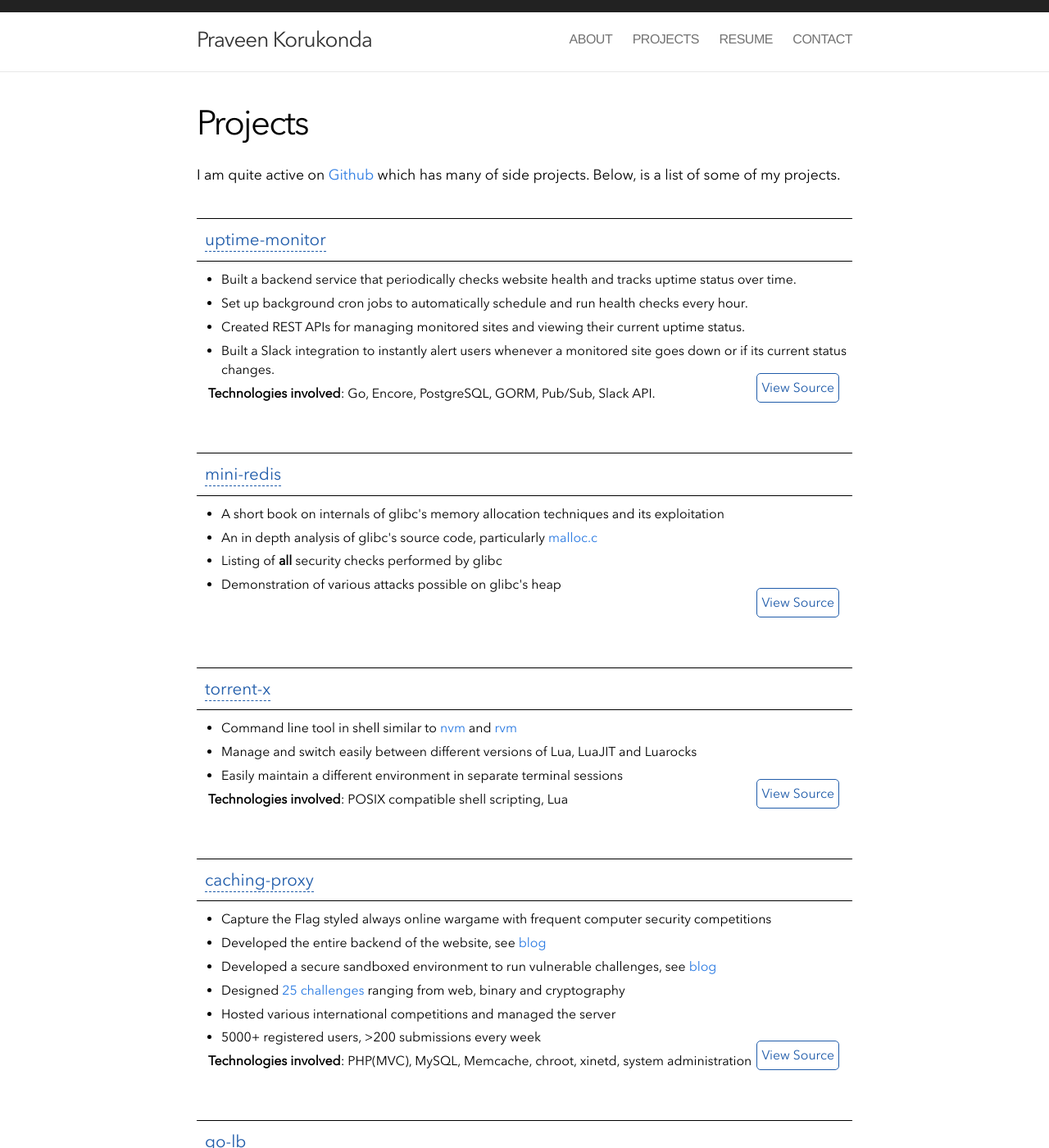
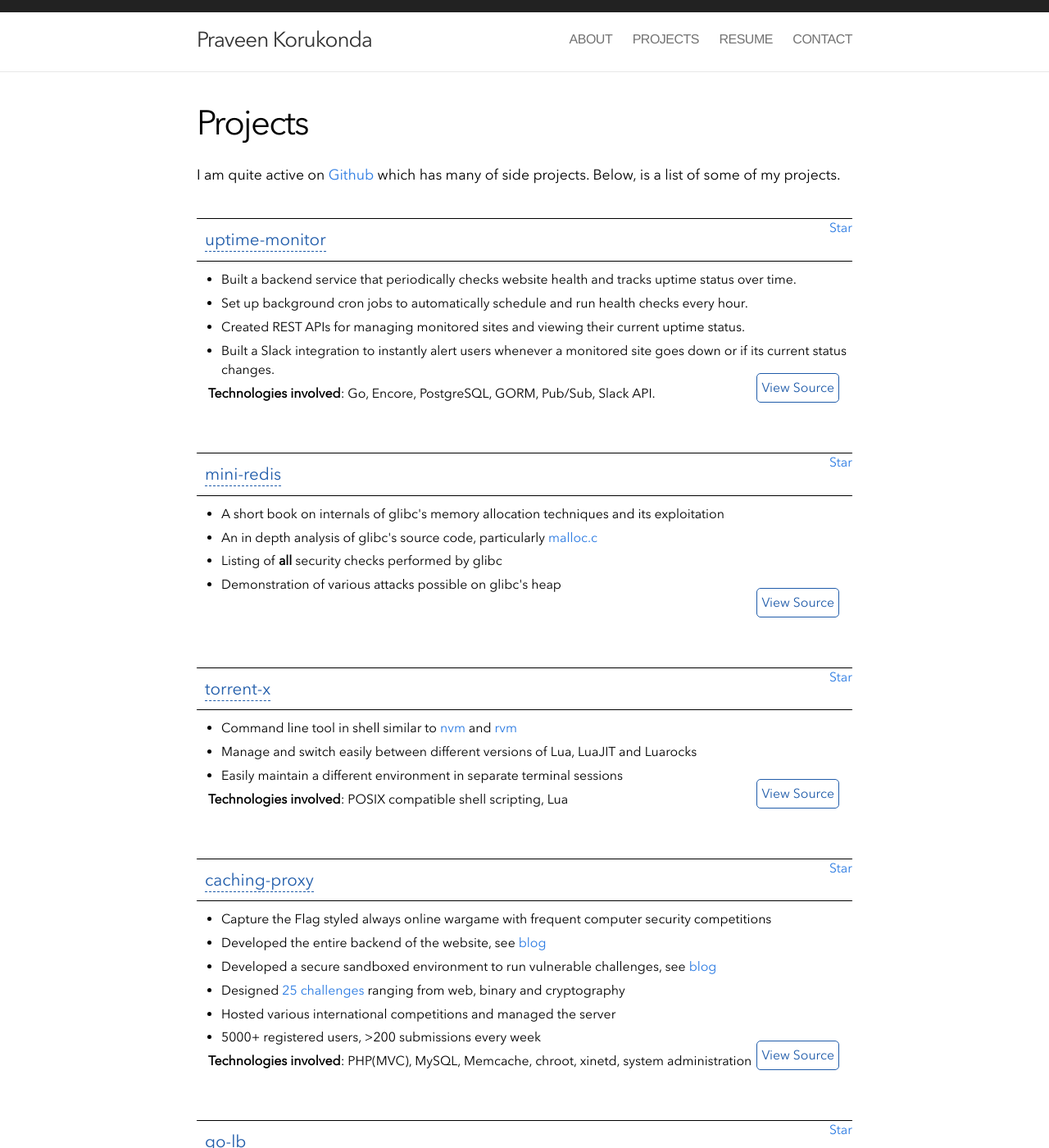
Before and after one commit to kpraveenkumar19/kpraveenkumar19.github.io, a Jekyll site: the page built from projects.html, in a window 1280 px wide and 1400 px high. Shown: the whole window at 82% size. Built offline with Jekyll 4.4.1, drawn with Linux system fonts in a browser that asks for light colours; nearby versions of some CDN libraries.

Commit message:
Update Projects desc

```diff
--- a/projects.html
+++ b/projects.html
@@ -12,6 +12,11 @@ title: Projects
   <div class="projects">
     {% for project in site.data.projects %}
       <div class="project">
+        <span class="star-button">
+          {% if project.github %}
+              <a class="github-button" href="https://github.com/{{ project.github.user }}/{{ project.github.repo }}" data-size="large" data-show-count="true" data-icon="octicon-star" aria-label="Star {{ project.github.user }}/{{ project.github.repo }} on GitHub">Star</a>
+          {% endif %}
+        </span>
         <div class="project-name">
           <a href = "{{ project.url }}">{{ project.name }}</a>
         </div>
```
